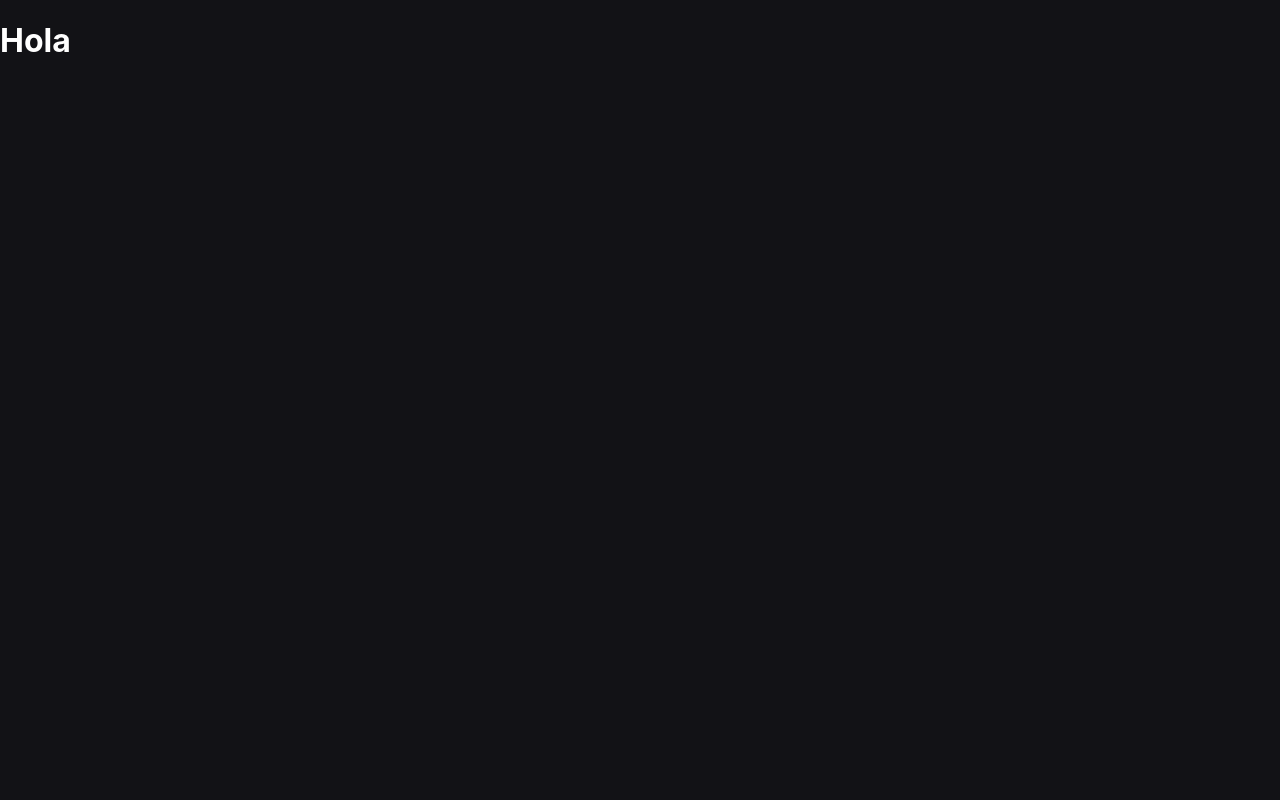
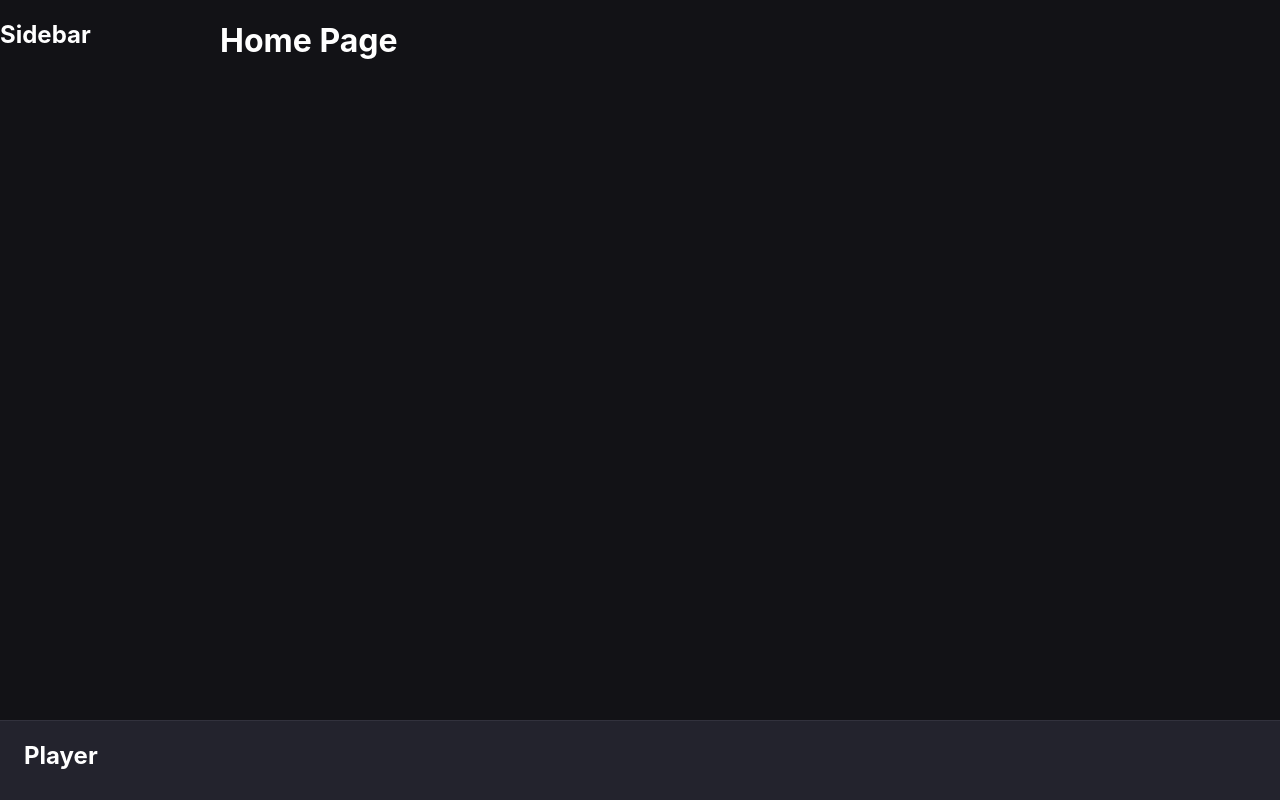
Before and after one commit to armandveloper/music-app, a React (Create React App) app: page / in a window 1280 px wide. Built offline with nearby package versions, Linux system fonts and the light colour scheme.

Commit message:
App Layout

```diff
--- a/src/App.tsx
+++ b/src/App.tsx
@@ -1,10 +1,11 @@
-import GlobalStyle from './styles/globalStyle';
+import Layout from 'components/layout/Layout';
+import GlobalStyle from 'styles/globalStyle';
 
 function App() {
 	return (
 		<>
 			<GlobalStyle />
-			<h1>Hola</h1>
+			<Layout />
 		</>
 	);
 }
--- /dev/null
+++ b/src/components/layout/Layout.tsx
@@ -0,0 +1,23 @@
+import styled from 'styled-components';
+import HomePage from 'pages/HomePage';
+import Player from '../player/Player';
+import Sidebar from './Sidebar';
+
+const StyledLayput = styled.div`
+	height: 100vh;
+	display: grid;
+	grid-template-columns: var(--sidebar-width) 1fr;
+	grid-template-rows: calc(100vh - var(--player-height)) var(--player-height);
+`;
+
+function Layout() {
+	return (
+		<StyledLayput>
+			<Sidebar />
+			<HomePage />
+			<Player />
+		</StyledLayput>
+	);
+}
+
+export default Layout;
--- /dev/null
+++ b/src/components/layout/Sidebar.tsx
@@ -0,0 +1,16 @@
+import styled from 'styled-components';
+
+const StyledSidebar = styled.aside`
+	background-color: var(--sideabr-background-color);
+	height: 100%;
+`;
+
+function Sidebar() {
+	return (
+		<StyledSidebar>
+			<h2>Sidebar</h2>
+		</StyledSidebar>
+	);
+}
+
+export default Sidebar;
--- /dev/null
+++ b/src/components/player/Player.tsx
@@ -0,0 +1,18 @@
+import styled from 'styled-components';
+
+const StyledPlayer = styled.div`
+	grid-column: 1 / -1;
+	background-color: var(--background-secondary);
+	border-top: 1px solid var(--divider-primary);
+	padding: 0 2.4rem;
+`;
+
+function Player() {
+	return (
+		<StyledPlayer>
+			<h2>Player</h2>
+		</StyledPlayer>
+	);
+}
+
+export default Player;
--- /dev/null
+++ b/src/pages/HomePage.tsx
@@ -0,0 +1,9 @@
+function HomePage() {
+	return (
+		<div>
+			<h1>Home Page</h1>
+		</div>
+	);
+}
+
+export default HomePage;
--- a/src/styles/globalStyle.tsx
+++ b/src/styles/globalStyle.tsx
@@ -11,6 +11,12 @@ const GlobalStyle = createGlobalStyle`
     --text-primary: #fff;
     --primary-color: #ef5466;
     --primary-hover-color: #cb4757;
+    --divider-primary: #32323d;
+    --divider-secondary: #52525d;
+    --sidebar-background-color: var(--background-intermediate);
+    /* Layout */
+    --sidebar-width: 22rem;
+    --player-height: 8rem;
   }
   html {
     box-sizing: border-box;
--- a/tsconfig.json
+++ b/tsconfig.json
@@ -6,7 +6,7 @@
       "dom.iterable",
       "esnext"
     ],
-    "baseUrl": ".",
+    "baseUrl": "./src",
     "allowJs": true,
     "skipLibCheck": true,
     "esModuleInterop": true,
```
